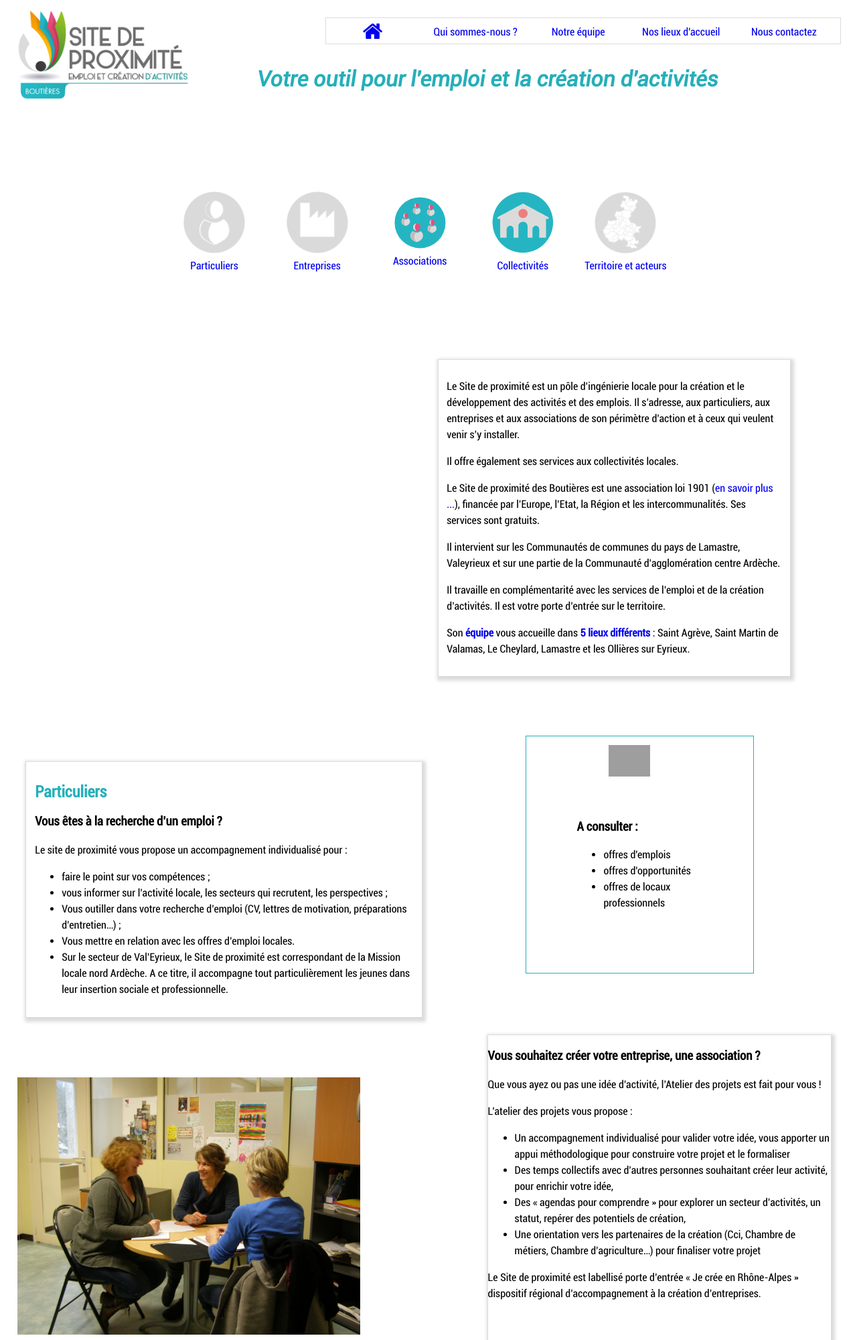
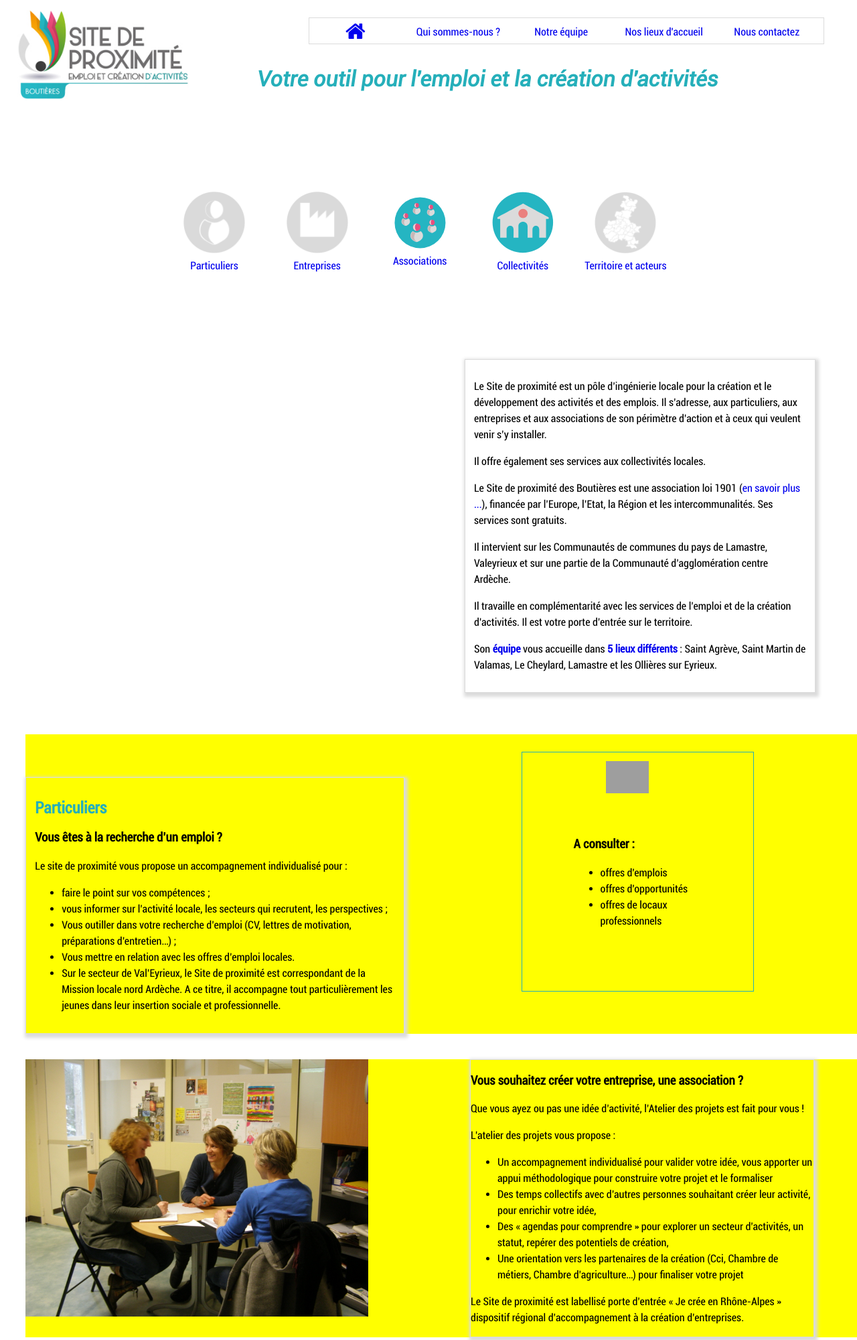
Before and after one commit to mariefontanel/site-proximite07, a PHP site: page / in a window 1280 px wide; the page is wider, and only the part inside the window is pictured. Shown: the top 2000 px of that part at 67% size. Run offline with PHP 8.4, Linux system fonts and the light colour scheme; grey boxes are pictures that could not be loaded.

Commit message:
modif margin left bloc creation, supr padding img reunion, margin right pour bloc droit

```diff
--- a/css/style.css
+++ b/css/style.css
@@ -56,7 +56,7 @@ h2{
 	width: 100%;
 	height: 20%;
   	text-align: center;
-  	margin-left: 37%;
+  	margin-left: 35%;
   	margin-top: -12%;
 	padding: 1%;
 
@@ -141,13 +141,7 @@ justify-content: space-between;
 
 }
 .lieux{
-	/*width:80%;
-	display:flex;
-	flex-direction:row;
-	margin-top:20%;
-	margin-left: 2%;
-	background-color: white;*/
-	width: 70%;
+  width: 62%;
   margin-top: 15%;
   margin-left: 3%;
   margin-bottom: 12%;
@@ -285,9 +279,9 @@ margin-right: 5%;
 }*/
 
 .introduction{
-	width: 500px;
+	width: 40%;
  /* height: 430px;*/
-  margin-right: 8%;
+  margin-right: 5%;
   margin-bottom: 5%;
   float: right;
   margin-top: 5%;
@@ -298,9 +292,9 @@ margin-right: 5%;
   box-shadow: 2px 3px 5px 3px #DBDBDB;
 }
 
-.texte_presentation{
+/*.texte_presentation{
 	text-align: center;
-}
+}*/
 
 /*PARTCULIERS*/
 #bloc_particuliers, #bloc_entreprises, #bloc_associations, #bloc_collectivites{
@@ -318,6 +312,7 @@ margin-right: 5%;
 	 margin-right:2%;
 	 height: 70%;
 	 align-items:flex-start;
+	 background-color: yellow;
 }
 
 .bloc_img_gauche{
@@ -327,7 +322,7 @@ margin-right: 5%;
 
 .bloc_gauche {
   margin-right: 2%;
-  width: 45%;
+  width: 42%;
   padding: 1%;
   height: 50%;
   border: 1px solid #DBDBDB;
@@ -373,14 +368,17 @@ margin-right: 5%;
 	flex-direction: row;
 	justify-content: space-between;
 	height: 90%;
-	margin-top: 2%;
+	margin-top: 3%;
+	margin-left: 3%;
+	background-color: yellow;
+
 }
 
 
 .reunion{
 	margin-right: -10%;
 	display: block;
-	padding: 5% 2% 2%;
+	/*padding: 5% 2% 2%;*/
 	width: 40%;
 	height: 94%
  }
@@ -389,12 +387,13 @@ margin-right: 5%;
 
 .texte_creation {
   width: 40%;
-  margin-right: 3%;
-  float: right;
+  margin-right: 8%;
+  /*float: right;*/
   border: 1px solid #DBDBDB;
   -webkit-box-shadow: 2px 3px 5px 3px #DBDBDB;
   -moz-box-shadow: 2px 3px 5px 3px #DBDBDB;
    box-shadow: 2px 3px 5px 3px #DBDBDB;
+
 }
 
 /*ENTREPRISES*/
@@ -405,10 +404,11 @@ margin-right: 5%;
 	justify-content: space-between;
 	height: 90%;
 	margin-top: 3%;
+	margin-left: 3%;
 }
 
 .img_entreprise{
-	margin-right: -10%;
+	margin-right: 4%;
   display: block;
   padding: 6% 2% 2%;
   width: 40%;
@@ -416,9 +416,9 @@ margin-right: 5%;
 }
 
 .texte_entreprise{
-	margin-left: 9%;
-	margin-right: 3%;
-	width: 50%;
+	/*margin-left: 9%;
+	margin-right: 8%;*/
+	width: 42%;
 	padding: 1%;
 	height: 92%;
 	border:1px solid #DBDBDB;
@@ -441,7 +441,7 @@ margin-right: 5%;
 
 .texte_associations{
   margin-right: 2%;
-  width: 45%;
+  width: 42%;
   padding: 1%;
   height: 89%;
   border: 1px solid #DBDBDB;
@@ -450,7 +450,16 @@ margin-right: 5%;
   box-shadow: 2px 3px 5px 3px #DBDBDB;
 }
 
-
+/*.texte_associations{
+  margin-right: 2%;
+  width: 45%;
+  padding: 1%;
+  height: 89%;
+  border: 1px solid #DBDBDB;
+  -webkit-box-shadow: 2px 3px 5px 3px #DBDBDB;
+  -moz-box-shadow: 2px 3px 5px 3px #DBDBDB;
+  box-shadow: 2px 3px 5px 3px #DBDBDB;
+}*/
 
 .bloc_droit {
 margin-left: 50%;
@@ -472,7 +481,7 @@ margin-left: 50%;
 
 .bloc_img_collectivites{
 	margin-top: 3%;
-  margin-left: 2%;
+  margin-left: 3%;
   margin-right: 0;
 	width: 100%;
   display: flex;
@@ -481,16 +490,16 @@ margin-left: 50%;
   height: 50%;
  }
 
-.bloc_img_gauche{
-	/*margin-left: 0;*/
+/*.bloc_img_gauche{
+	margin-left: 0;
 	border: 1px solid black;
-}
+}*/
 
 
 .bloc_texte_collectivite {
-  margin-left: 20%;
-  margin-right: 3%;
-  width: 50%;
+  /*margin-left: 3%;*/
+  margin-right: 5%;
+  width: 42%;
   padding: 1%;
   border: 1px solid #DBDBDB;
   -webkit-box-shadow: 2px 3px 5px 3px #DBDBDB;
--- a/equipe.php
+++ b/equipe.php
@@ -8,7 +8,7 @@
 		<li>Nelle Bernanose, chargée de l'appui à la création d'activités.</li>
 		<li>Sandrine Imbert animatrice emploi formation et conseillère Mission locale, sur les secteurs de Saint-Martin-De-Valamas, Saint-Agrève, Les Ollières.</li>
 		<li>Sylvie Martin animatrice emploi formation, et conseillère Mission locale, sur les secteurs de Saint-Martin-De-Valamas, Saint-Agrève, Lamastre.</li>
-	</ul>
+	</ul>git
 
 </div>
 
--- a/index.php
+++ b/index.php
@@ -23,11 +23,9 @@
 
 				<!-- <div id="map_canvas"></div> -->
 
-		<!-- 		 <iframe class="map" src="https://www.google.com/maps/embed?pb=!1m18!1m12!1m3!1d2824.2876532463283!2d4.36905!3d44.937819999999995!2m3!1f0!2f0!3f0!3m2!1i1024!2i768!4f13.1!3m3!1m2!1s0x47f5805cd934bd85%3A0x4291ed20b3f32cab!2sSite+de+Proximit%C3%A9+des+Bouti%C3%A8res!5e0!3m2!1sfr!2sfr!4v1441785993253" width="500" height="450" frameborder="0" style="border:0" allowfullscreen></iframe> -->
-
 				<div class="introduction">
 					<p>Le Site de proximité est un pôle d’ingénierie locale pour la création et le développement des activités et des emplois. Il s’adresse, aux particuliers, aux entreprises et aux associations de son périmètre d’action et à ceux qui veulent venir s’y installer.</p>
-					<p> Il offre également ses services aux collectivités locales.</p>
+					<p>Il offre également ses services aux collectivités locales.</p>
 					<p>Le Site de proximité des Boutières est une association loi 1901 (<a href="presentation.php">en savoir plus ...</a>), financée par l’Europe, l’Etat, la Région et les intercommunalités. Ses services sont gratuits.</p>
 					<p>Il intervient sur les Communautés de communes du pays de Lamastre, Valeyrieux et sur une partie de la Communauté d’agglomération centre Ardèche.
 					<p>Il travaille en complémentarité avec les services de l’emploi et de la création d’activités. Il est votre porte d’entrée sur le territoire.</p>
@@ -80,7 +78,6 @@
 			</div>
 
 			<div class="bloc_img_entreprises">
-				<img src="images/local.jpg" class="img_entreprise">
 				<div class="texte_entreprise" id="bloc_entreprises">
 
 					<h2>Entreprises</h2>
@@ -106,6 +103,7 @@
 						<h3>Vous projetez de transmettre votre entreprise ?</h3>
 							<p>Le Site de proximité vous accompagne dans la recherche de candidats repreneurs.</p>
 				</div>
+				<img src="images/local.jpg" class="img_entreprise">
 
 			</div>
 
@@ -142,9 +140,6 @@
 			</div>
 
 			<div class="bloc_img_collectivites">
-				<div class="bloc_img_gauche">
-
-				</div>
 				<div  class="bloc_texte_collectivite" id="bloc_collectivites">
 					<h2>Collectivités</h2>
 						<h3>Vous souhaitez contribuer à la création d’emploi, maintenir ou créer de nouveaux services sur votre territoire ?</h3>
@@ -157,6 +152,9 @@
 									<li>La diffusion de l’offre, mise en relation avec des candidats.</li>
 									<li>L'appui à la sélection, suivi de l’intégration de la personne recrutée.</li>
 							</ul>
+				</div>
+				<div class="bloc_img_droite">
+
 				</div>
 			</div>
 
```
Also changed, not shown: lieux_accueil.php (+9 -6 lines).
